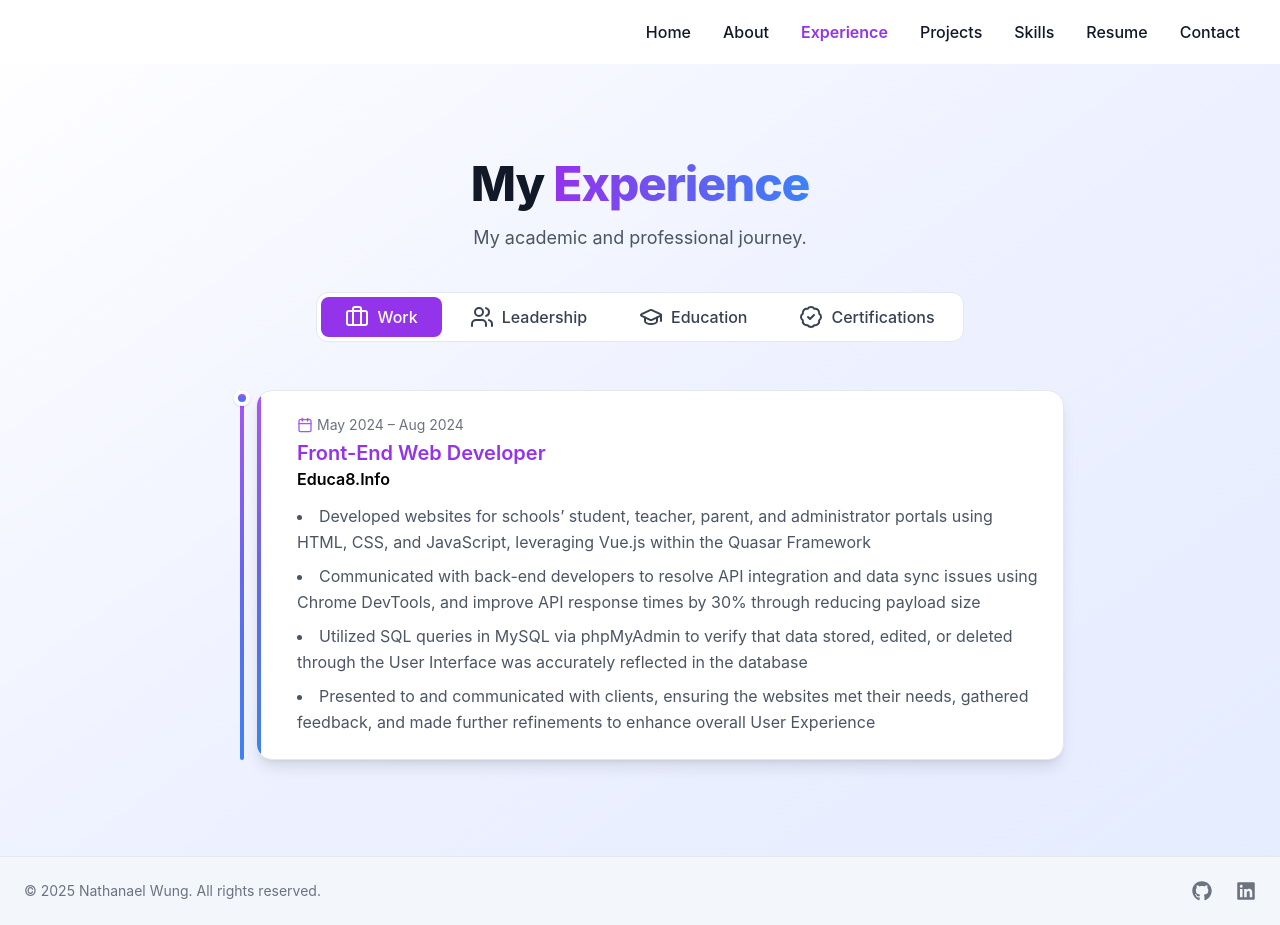
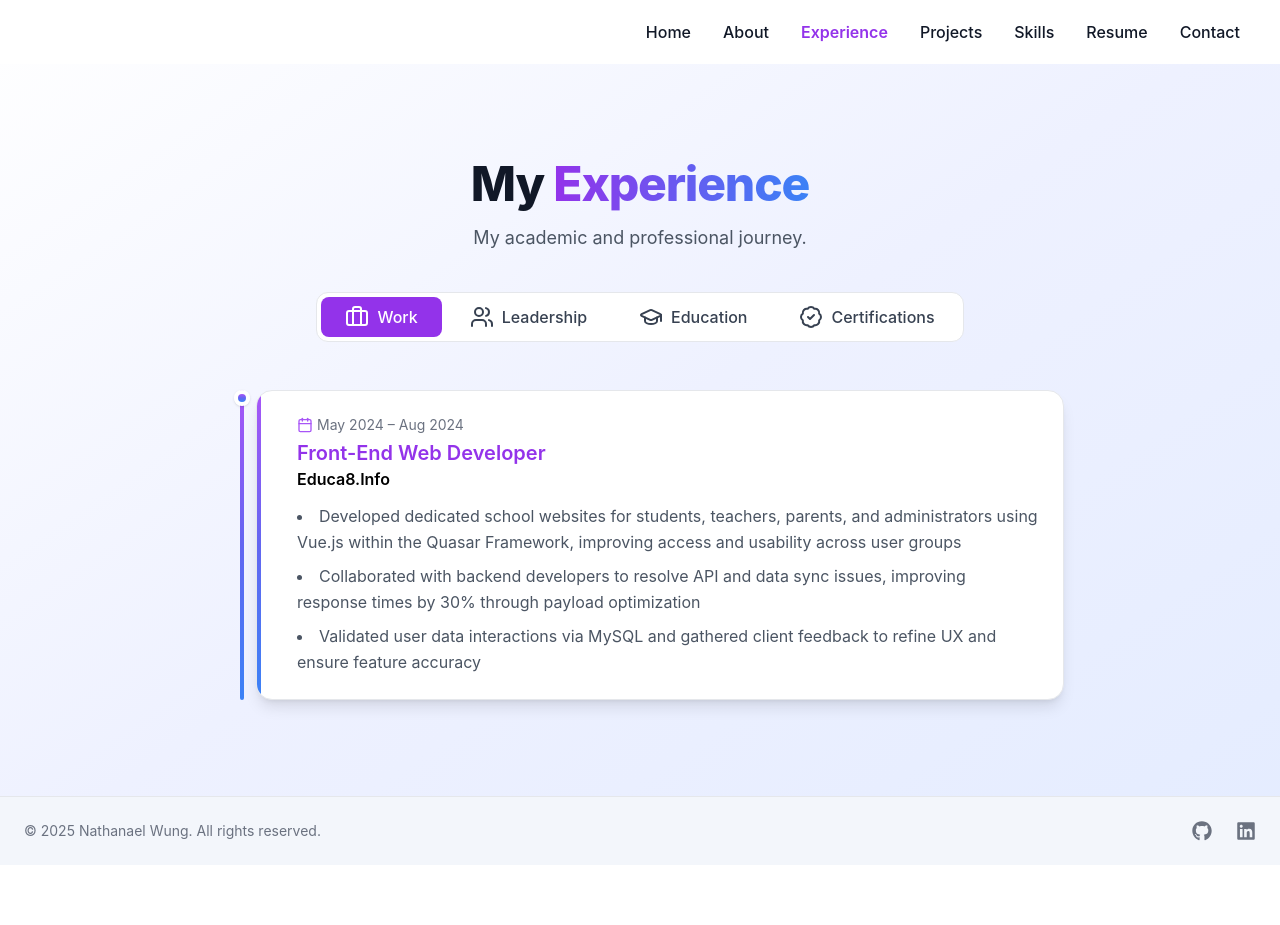
Before and after one commit to nathwung/personal-website, a React (Create React App) app: page /experience in a window 1280 px wide. After the commit the page ends 865 px from the top, so only its background shows below. Built offline with nearby package versions, Linux system fonts and the light colour scheme; the HTML template or start-up script is replaced by a standard one.

Commit message:
Updated resume and bullet points for experience

```diff
--- a/src/pages/Experience.js
+++ b/src/pages/Experience.js
@@ -14,10 +14,9 @@ export default function Experience() {
       org: "Educa8.Info",
       date: "May 2024 – Aug 2024",
       points: [
-        "Developed websites for schools’ student, teacher, parent, and administrator portals using HTML, CSS, and JavaScript, leveraging Vue.js within the Quasar Framework",
-        "Communicated with back-end developers to resolve API integration and data sync issues using Chrome DevTools, and improve API response times by 30% through reducing payload size",
-        "Utilized SQL queries in MySQL via phpMyAdmin to verify that data stored, edited, or deleted through the User Interface was accurately reflected in the database",
-        "Presented to and communicated with clients, ensuring the websites met their needs, gathered feedback, and made further refinements to enhance overall User Experience"
+        "Developed dedicated school websites for students, teachers, parents, and administrators using Vue.js within the Quasar Framework, improving access and usability across user groups",
+        "Collaborated with backend developers to resolve API and data sync issues, improving response times by 30% through payload optimization",
+        "Validated user data interactions via MySQL and gathered client feedback to refine UX and ensure feature accuracy"
       ]
     }
   ];
@@ -38,9 +37,9 @@ export default function Experience() {
       org: "Engineers Without Borders: University of Toronto Chapter",
       date: "Jan 2025 – Apr 2025",
       points: [
-        "Developed and maintained the chapter’s website using React, Node.js, and TypeScript, improving load times by 25% and enhancing accessibility",
+        "Developed and optimized the chapter’s website using React, TypeScript, and Node.js, improving load times by 25% and enhancing accessibility",
         "Led and mentored a team of 6 developers, providing technical guidance and constructive feedback through code reviews and debugging sessions",
-        "Implemented CI/CD pipelines, automating build, testing, and deployment processes to ensure faster releases and consistent code quality"
+        "Built CI/CD pipelines to automate testing and deployment, enabling faster, more reliable releases"
       ]
     },
     {
@@ -48,9 +47,9 @@ export default function Experience() {
       org: "University of Toronto Machine Intelligence Student Team",
       date: "Oct 2024 – Apr 2025",
       points: [
-        "Redesigned the organization’s website using Figma, enhancing UI/UX for improved accessibility and engagement",
-        "Developed and deployed a responsive, high-performance web platform using React, Next.js, Tailwind CSS, and TypeScript for seamless content management",
-        "Improved site load times by 35% and enabled non-technical team members to manage content efficiently, increasing engagement with AI resources"
+        "Created dynamic event and alumni pages with React, Next.js, Tailwind CSS, and TypeScript, enabling scalable, real-time content updates",
+        "Implemented Firebase auth and content management for secure, real-time updates without backend servers",
+        "Reduced manual updates by 70% through a self-serve admin dashboard, enabling non-technical team members to manage site content independently"
       ]
     }
   ]
```
Also changed, not shown: 1 other file (tests, documents, lock files or other folders).
